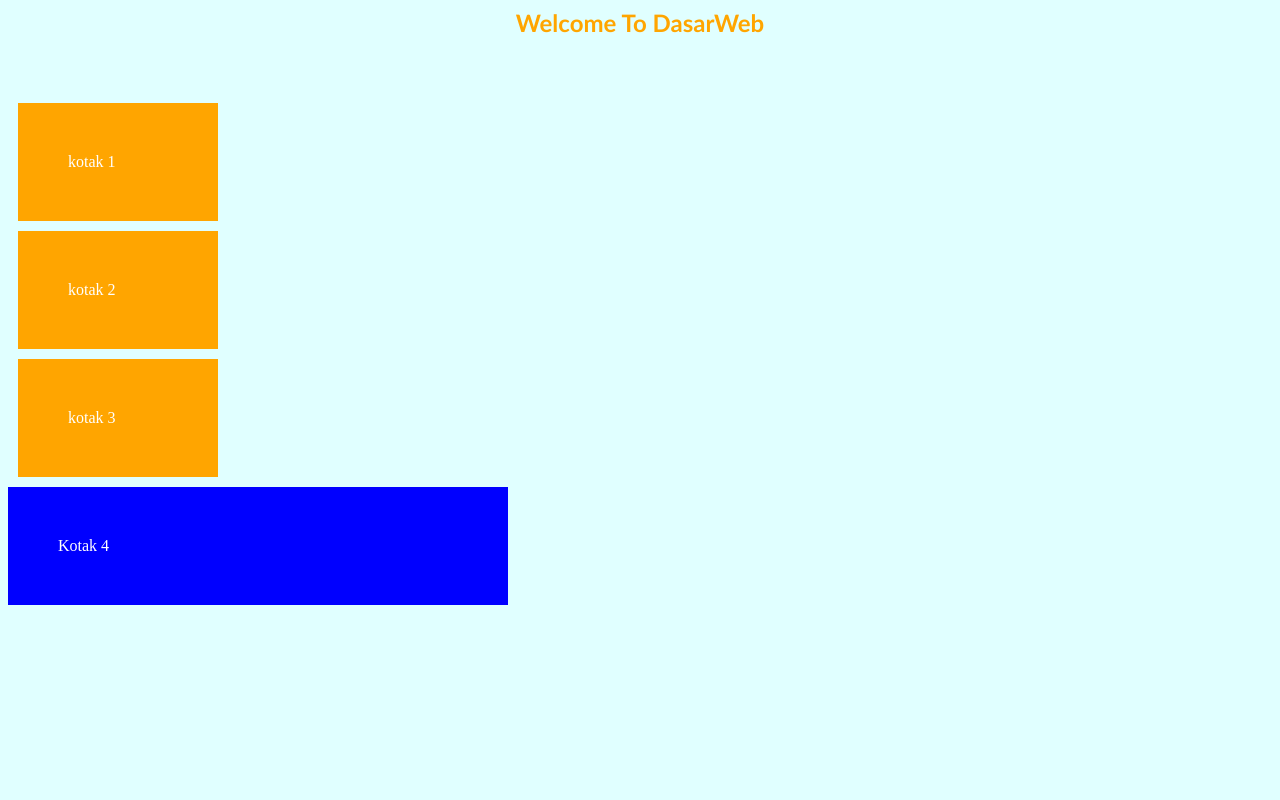
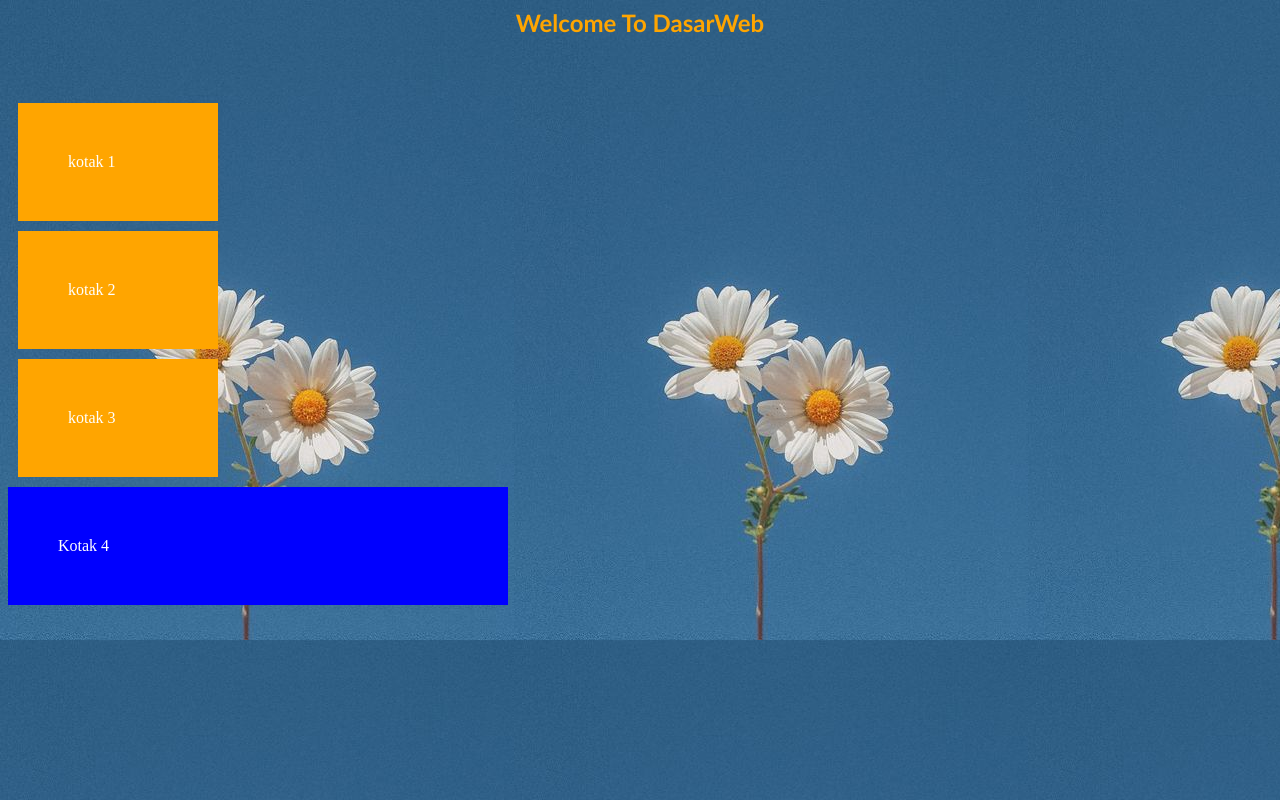
Before and after one commit to pembunuhGila/dasarWeb, a PHP site: page / in a window 1280 px wide. Run offline with PHP 8.4, Linux system fonts and the light colour scheme.

Commit message:
Praktikum bagian 5 langkah no. 2

```diff
--- a/style.css
+++ b/style.css
@@ -20,6 +20,6 @@ h2 {
 }
 
 body {
-    background: lightcyan;
+    background: url(bunga2.jpeg);
     color: white;
 }
```
